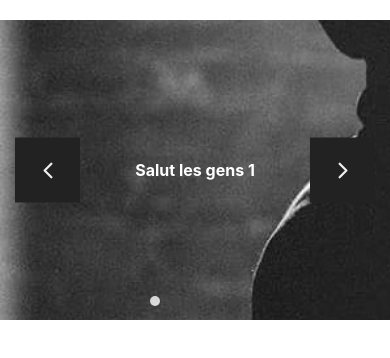
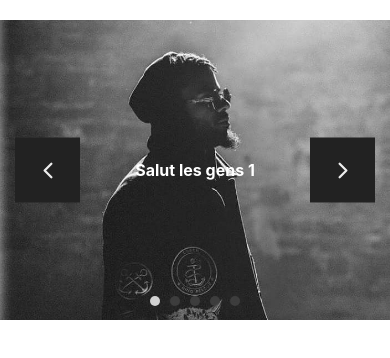
Before and after one commit to NdekoCode/vuejs-carousel, a Vue app: page / in a window 390 px wide. Shown: the top 358 px of the page. Built offline with nearby package versions, Linux system fonts and the light colour scheme.

Commit message:
styles: add responsive carousel image

```diff
--- a/src/app.css
+++ b/src/app.css
@@ -13,8 +13,17 @@
 #app img {
   object-fit: cover;
 }
+.carousel__container {
+  overflow-y: hidden;
+  max-width: 940px;
+}
+.carousel__container img {
+  height: 300px;
+}
 img {
   display: block;
+  max-width: 100%;
+  height: auto;
 }
 button {
   border: none;
@@ -71,6 +80,7 @@ button {
     padding: 0;
   }
 }
+
 .btn {
   padding: 8px 12px;
   border: rounded;
--- a/src/components/Carousel/Carousel.vue
+++ b/src/components/Carousel/Carousel.vue
@@ -4,8 +4,9 @@
       <CarouselSlide v-for="slide in nbrSlides" :index="slide - 1" :key="slide">
         <h3 class="carousel__text">Salut les gens {{ slide }}</h3>
         <img
+          class="img"
           width="940"
-          height="300"
+          height="100"
           :src="
             require('@/assets/images/' +
               slide.toString().padStart(2, '0') +
--- a/src/components/Carousel/CarouselSlide.vue
+++ b/src/components/Carousel/CarouselSlide.vue
@@ -1,6 +1,6 @@
 <template>
   <transition :name="transition">
-    <div v-if="visible">
+    <div v-if="visible" class="carousel__container">
       <slot></slot>
     </div>
   </transition>
```
